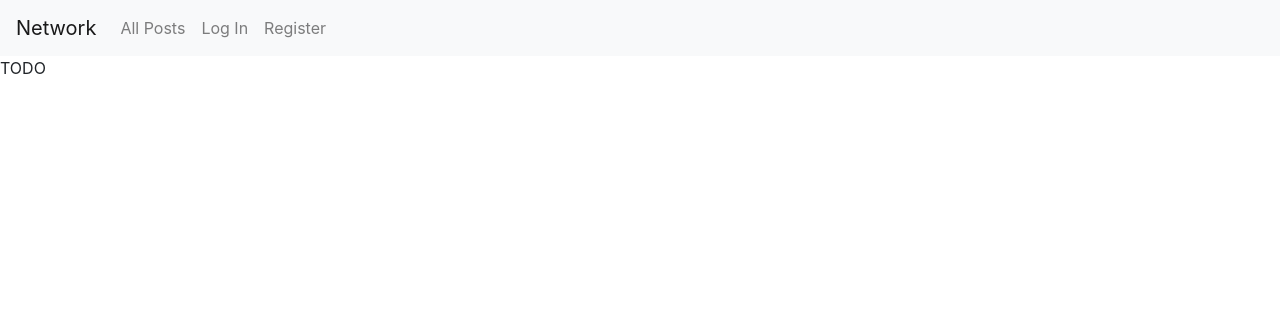
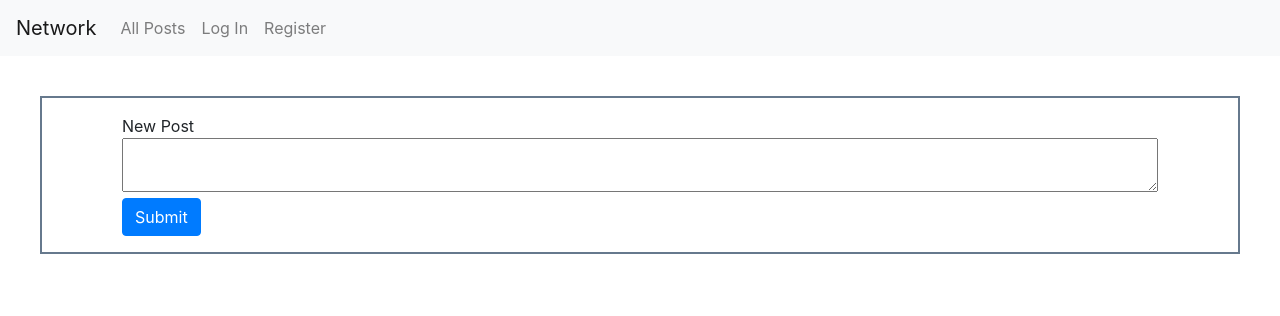
Before and after one commit to Soliden-96/network, a Django app: page / in a window 1280 px wide. Shown: the top 316 px of the page. Run offline with Django 3.2, Linux system fonts and the light colour scheme; some libraries are stand-ins or nearby versions.

Commit message:
structuring

```diff
--- a/network/static/network/styles.css
+++ b/network/static/network/styles.css
@@ -0,0 +1,18 @@
+#new-post{
+    padding-left: 10vh;
+    padding-right: 10vh;
+    padding-top: 2vh;
+    padding-bottom: 2vh;
+    border: 2px solid rgb(102, 121, 141);
+    margin:5vh;
+}
+
+#new-post-form{
+    width:100%;
+    height:100%;
+}
+
+#new-post-text{
+    width:100%;
+    height:100%;
+}
--- a/network/templates/network/index.html
+++ b/network/templates/network/index.html
@@ -1,5 +1,16 @@
 {% extends "network/layout.html" %}
 
 {% block body %}
-    TODO
+    <div id="new-post">
+        <div id="new-post-form">
+            New Post
+            <form>
+                <div>
+                    <textarea id="new-post-text"></textarea>
+                </div>
+                <input type="submit" class="btn btn-primary">
+            </form>
+        </div>
+    </div>
+
 {% endblock %}
```
Also changed, not shown: db.sqlite3, network/static/network/posts.js (added), network/templates/network/layout.html (line endings or trailing spaces).
